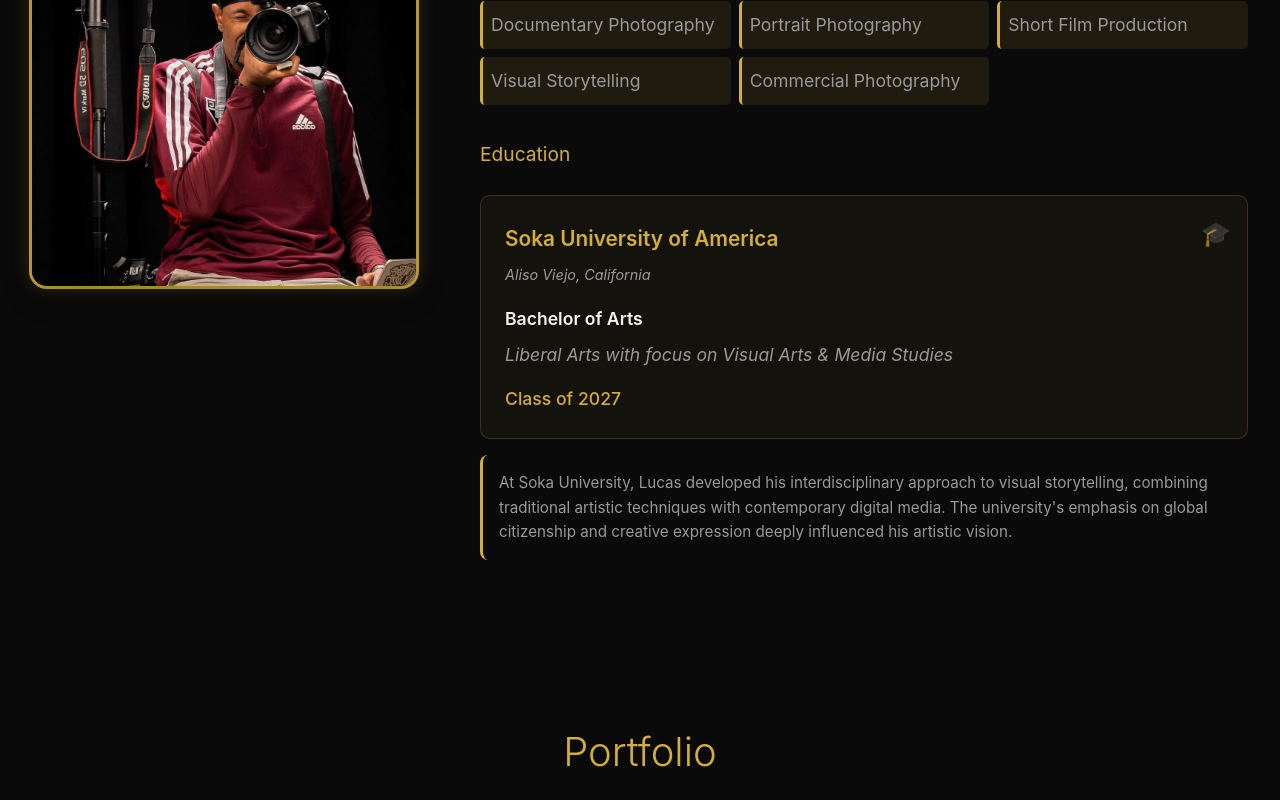
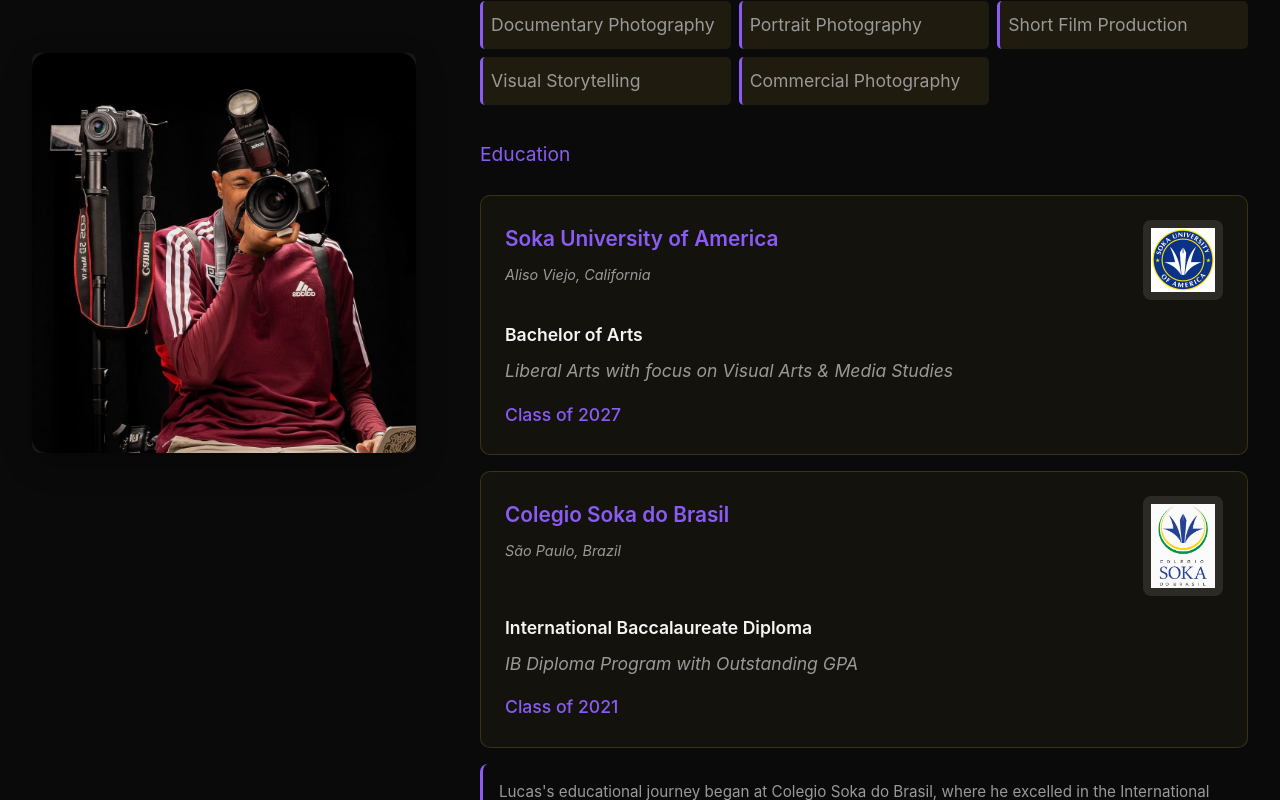
Before and after one commit to vinicius-hayden/lucas-colombo-portfolio, a Next.js app: page / in a window 1280 px wide. Shown: the part 1380-2180 px from the top of the page. Built offline with nearby package versions, Linux system fonts and the light colour scheme.

Commit message:
change colour and logo images

```diff
--- a/src/components/About.js
+++ b/src/components/About.js
@@ -60,9 +60,21 @@
           <div className="about-education">
             <h4>Education</h4>
             <div className="education-item">
-              <div className="education-institution">
-                <h5>Soka University of America</h5>
-                <p className="education-location">Aliso Viejo, California</p>
+              <div className="education-header">
+                <div className="education-institution">
+                  <h5>Soka University of America</h5>
+                  <p className="education-location">Aliso Viejo, California</p>
+                </div>
+                <div className="education-logo">
+                  <Image
+                    src="/images/logos/soka_university_logo.png"
+                    alt="Soka University of America Logo"
+                    width={80}
+                    height={80}
+                    className="school-logo"
+                    style={{ objectFit: 'contain' }}
+                  />
+                </div>
               </div>
               <div className="education-details">
                 <p className="education-degree">Bachelor of Arts</p>
@@ -70,11 +82,35 @@
                 <p className="education-year">Class of 2027</p>
               </div>
             </div>
+            <div className="education-item">
+              <div className="education-header">
+                <div className="education-institution">
+                  <h5>Colegio Soka do Brasil</h5>
+                  <p className="education-location">São Paulo, Brazil</p>
+                </div>
+                <div className="education-logo">
+                  <Image
+                    src="/images/logos/colegio-soka.png"
+                    alt="Colegio Soka do Brasil Logo"
+                    width={80}
+                    height={80}
+                    className="school-logo"
+                    style={{ objectFit: 'contain' }}
+                  />
+                </div>
+              </div>
+              <div className="education-details">
+                <p className="education-degree">International Baccalaureate Diploma</p>
+                <p className="education-focus">IB Diploma Program with Outstanding GPA</p>
+                <p className="education-year">Class of 2021</p>
+              </div>
+            </div>
             <div className="education-note">
               <p>
-                At Soka University, Lucas developed his interdisciplinary approach to visual storytelling,
-                combining traditional artistic techniques with contemporary digital media. The university&apos;s
-                emphasis on global citizenship and creative expression deeply influenced his artistic vision.
+                Lucas&apos;s educational journey began at Colegio Soka do Brasil, where he excelled in the International
+                Baccalaureate program, developing critical thinking skills and a global perspective that would later
+                influence his artistic vision. At Soka University of America, he continued his interdisciplinary
+                approach to visual storytelling, combining traditional artistic techniques with contemporary digital media.
               </p>
             </div>
           </div>
--- a/src/styles/globals.css
+++ b/src/styles/globals.css
@@ -7,7 +7,7 @@
 :root {
   --primary-dark: #0a0a0a;
   --secondary-dark: #1a1a1a;
-  --accent-gold: #d4af37;
+  --accent-gold: #8a5cf5;
   --text-light: #f5f5f5;
   --text-muted: #999;
   --gradient: linear-gradient(135deg, #1e1e1e 0%, #0a0a0a 100%);
@@ -409,17 +409,13 @@
   border-radius: 15px;
   overflow: hidden;
   box-shadow:
-    0 10px 30px rgba(0, 0, 0, 0.3),
-    0 0 0 3px var(--accent-gold),
-    0 0 20px rgba(212, 175, 55, 0.3);
+    0 10px 30px rgba(0, 0, 0, 0.3);
   transition: all 0.3s ease;
 }
 
 .profile-image-container:hover {
   box-shadow:
-    0 15px 40px rgba(0, 0, 0, 0.4),
-    0 0 0 3px var(--accent-gold),
-    0 0 30px rgba(212, 175, 55, 0.5);
+    0 15px 40px rgba(0, 0, 0, 0.4);
   transform: translateY(-5px);
 }
 
@@ -532,13 +528,23 @@
   position: relative;
 }
 
-.education-item::before {
-  content: "🎓";
-  position: absolute;
-  top: 1rem;
-  right: 1rem;
-  font-size: 1.5rem;
-  opacity: 0.7;
+.education-header {
+  display: flex;
+  justify-content: space-between;
+  align-items: flex-start;
+  margin-bottom: 1rem;
+}
+
+.education-logo {
+  display: flex;
+  align-items: center;
+  margin-left: 1rem;
+}
+
+.school-logo {
+  border-radius: 8px;
+  background: rgba(255, 255, 255, 0.1);
+  padding: 8px;
 }
 
 .education-institution h5 {
@@ -782,14 +788,19 @@
     font-size: 2rem;
   }
 
-  .education-item::before {
-    top: 0.75rem;
-    right: 0.75rem;
-    font-size: 1.2rem;
+  .education-item {
+    padding: 1rem;
   }
 
-  .education-item {
-    padding: 1rem;
+  .education-header {
+    flex-direction: column;
+    gap: 1rem;
+    align-items: center;
+    text-align: center;
+  }
+
+  .education-logo {
+    margin-left: 0;
   }
 
   .education-note {
```
Also changed, not shown: public/images/logos/colegio-soka.png (added), public/images/logos/soka_university_logo.png (added).
